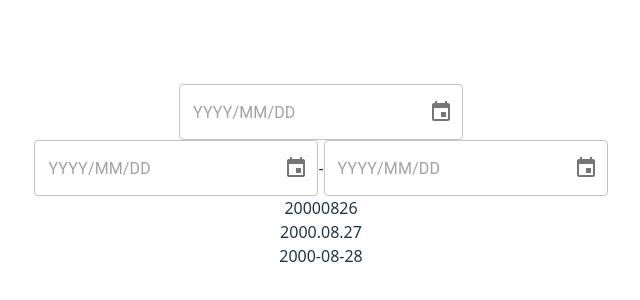
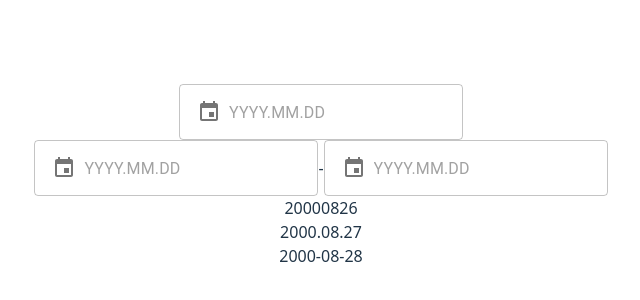
Before and after one commit to woneee46/datepicker, a React (Vite) app: page / in a window 1280 px wide. Shown: the part 224-524 px from the top of the page, without its empty margins (319-959 px from the left). Built offline with nearby package versions, Linux system fonts and the light colour scheme.

Commit message:
fix: 주석 제거

```diff
--- a/src/copy-paste-picker.tsx
+++ b/src/copy-paste-picker.tsx
@@ -21,7 +21,7 @@ import { CalendarIcon } from '@mui/x-date-pickers/icons';
 
 const MASK_USER_INPUT_SYMBOL = '_';
 const ACCEPT_REGEX = /\d/gi;
-const FORMAT = 'YYYY/MM/DD';
+const FORMAT = 'YYYY.MM.DD';
 
 const staticDateWith2DigitTokens = dayjs('2019-11-21T11:30:00.000');
 const staticDateWith1DigitTokens = dayjs('2019-01-01T09:00:00.000');
@@ -87,21 +87,19 @@ function MaskedDateField(props: DatePickerFieldProps) {
       );
     }
 
-    const maskToUse = inferredFormatPatternWith1Digits; // "____/__/__"
+    const maskToUse = inferredFormatPatternWith1Digits;
 
-    // 마지막 입력값과 결과값을 저장할 변수
     let lastInput: string | null = null;
     let lastOutput: string | null = null;
 
     return function formatMaskedDate(valueToFormat: string) {
-      // 같은 입력이면 저장된 결과 반환
       if (valueToFormat === lastInput) {
         return lastOutput!;
       }
 
-      // 이미 포맷되었거나 빈 값이면 그대로 반환
       const isAlreadyFormatted = dayjs(valueToFormat, pickerContext.fieldFormat, true).isValid();
       if (isAlreadyFormatted || !valueToFormat) return valueToFormat;
+
 
       let outputCharIndex = 0;
 
@@ -168,11 +166,11 @@ function MaskedDateField(props: DatePickerFieldProps) {
       slotProps={{
         input: {
           ref: pickerContext.triggerRef,
-          endAdornment: (
+          startAdornment: (
             <InputAdornment position="end">
               <IconButton
                 onClick={() => pickerContext.setOpen((prev) => !prev)}
-                edge="end"
+                edge="start"
               >
                 <CalendarIcon />
               </IconButton>
```
